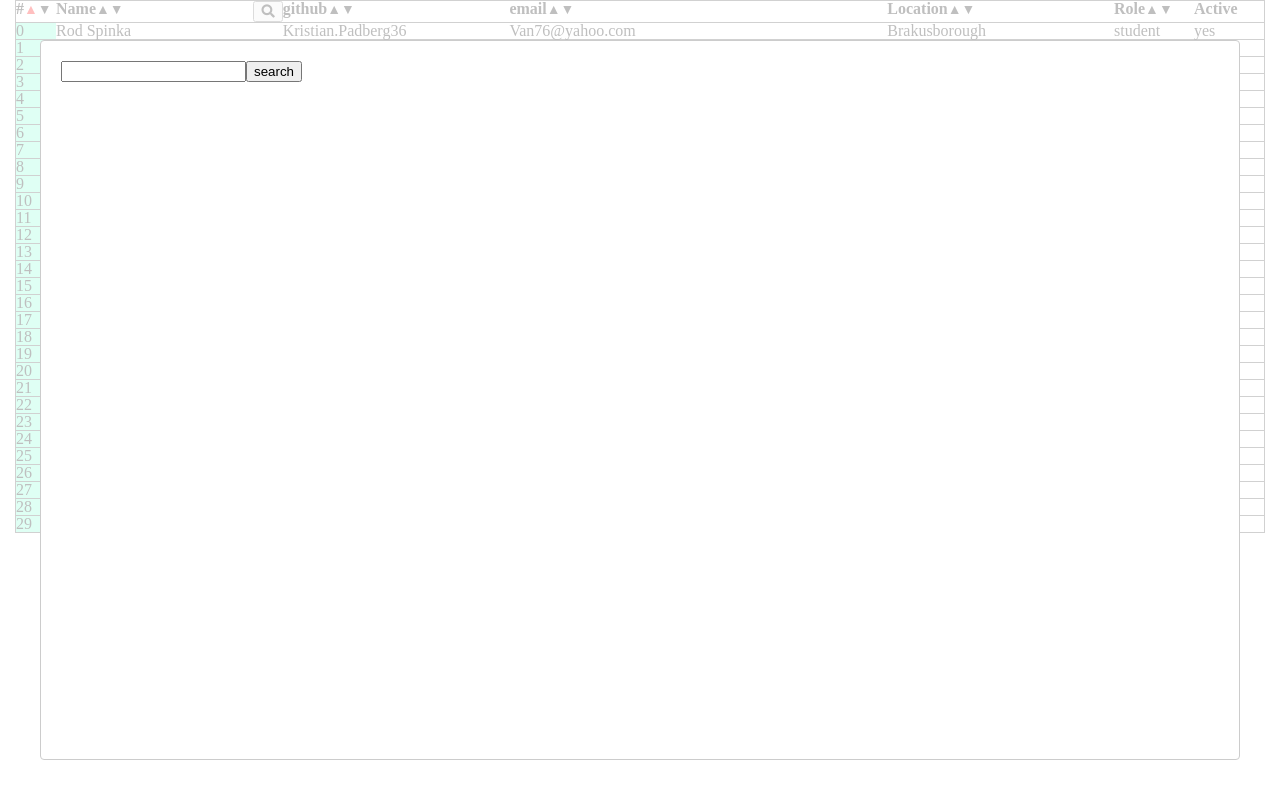
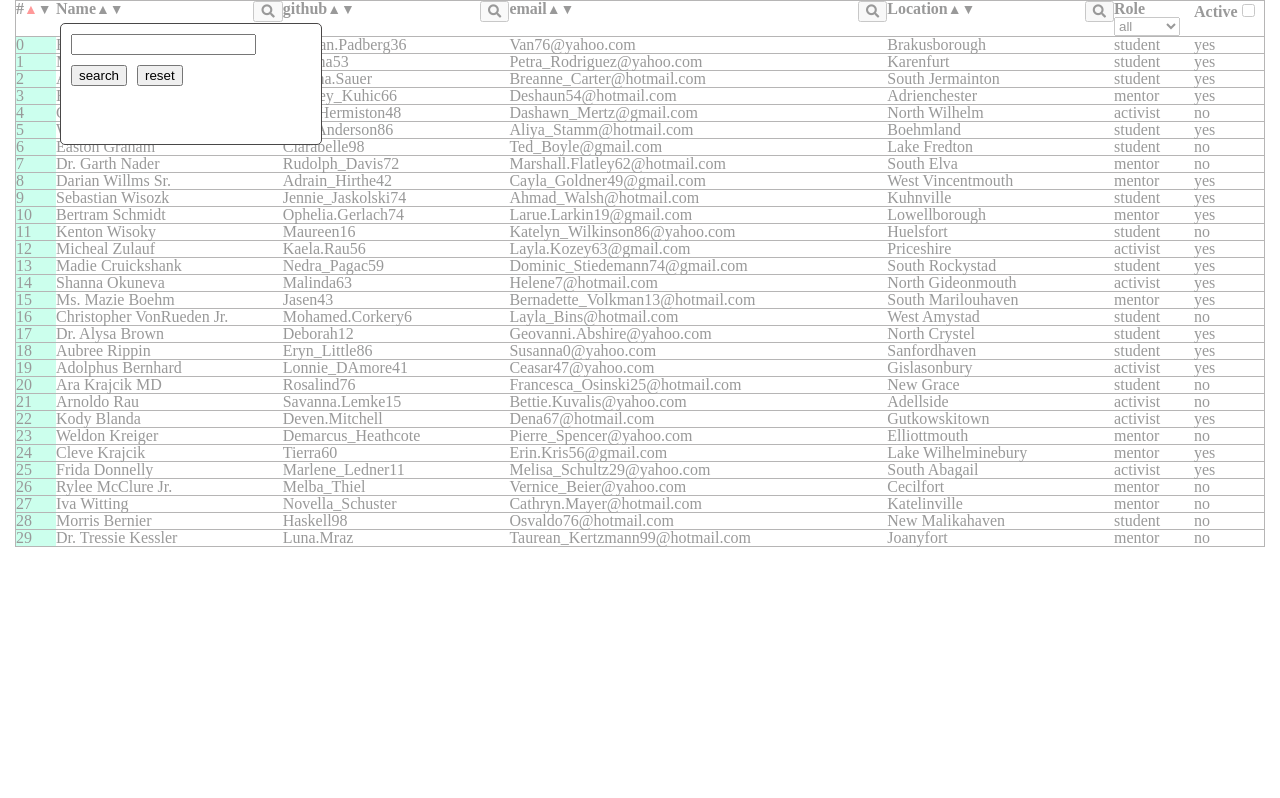
Before and after one commit to gagarin880120/datagrid, a React (Create React App) app in the folder datagrid/: page / in a window 1280 px wide. Both pictures are taken after a click on the button 268 px from the left and 11 px from the top of the page. Built offline with nearby package versions, Linux system fonts and the light colour scheme.

Commit message:
feat: add possibility to search by email, github and location fields, add select element (with roles) and checkbox (to show active members only)

```diff
--- a/datagrid/src/components/header_row/HeaderRow.jsx
+++ b/datagrid/src/components/header_row/HeaderRow.jsx
@@ -1,20 +1,21 @@
 import React, { useState } from 'react';
 import styles from './HeaderRow.module.css';
-import { useSelector, useDispatch } from 'react-redux';
+import { useDispatch } from 'react-redux';
 import Modal from 'react-modal';
 
-export default function HeaderRow() {
-  const students = useSelector(state => state.students);
+Modal.setAppElement('#root');
+
+export default function HeaderRow(props) {
   const dispatch = useDispatch();
   const [activeArrowId, setActiveArrowId] = useState('arrow1');
   const [modalIsOpen, setIsOpen] = useState(false);
-  const [request, setRequest] = useState('');
+  const [activeModalId, setActiveModalId] = useState('');
 
   function openModal() {
     setIsOpen(true);
   }
 
-  function closeModal(){
+  function closeModal() {
     setIsOpen(false);
   }
 
@@ -31,38 +32,6 @@ export default function HeaderRow() {
     })
   }
 
-  function sortDataUpward(category) {
-    const array = students;
-    array.sort((a, b) => a[category] > b[category] ? 1 : a[category] < b[category] ? -1 : 0)
-    return dispatch({
-      type: 'CHANGE_FIELD',
-      payload: {
-        students: [...array]
-      }
-    })
-  }
-
-  function sortDataDownward(category) {
-    const array = students;
-    array.sort((a, b) => a[category] > b[category] ? -1 : a[category] < b[category] ? 1 : 0)
-    return dispatch({
-      type: 'CHANGE_FIELD',
-      payload: {
-        students: [...array]
-      }
-    })
-  }
-
-  function filterByRequest(str, field) {
-    const array = students.filter(item => item[field].toLowerCase().includes(str))
-    return dispatch({
-      type: 'CHANGE_FIELD',
-      payload: {
-        students: array
-      }
-    })
-  }
-
   return (
     <div className={styles.wrapper}>
       <div className={styles.header}>
@@ -71,8 +40,8 @@ export default function HeaderRow() {
           className={styles.arrow}
           id="arrow1"
           style={activeArrowId === 'arrow1' ? activeArrowStyles : null}
-          onClick={(e) => {
-            sortDataUpward('id');
+          onClick={() => {
+            props.sortDataUpward('id');
             changeField('isSortedBy', 'id');
             setActiveArrowId('arrow1');
           }}
@@ -81,8 +50,8 @@ export default function HeaderRow() {
           className={styles.arrow}
           id="arrow2"
           style={activeArrowId === 'arrow2' ? activeArrowStyles : null}
-          onClick={(e) => {
-            sortDataDownward('id');
+          onClick={() => {
+            props.sortDataDownward('id');
             changeField('isSortedBy', 'id');
             setActiveArrowId('arrow2');
           }}
@@ -95,7 +64,7 @@ export default function HeaderRow() {
           style={activeArrowId === 'arrow3' ? activeArrowStyles : null}
           id="arrow3"
           onClick={() => {
-            sortDataUpward('name');
+            props.sortDataUpward('name');
             changeField('isSortedBy', 'name');
             setActiveArrowId('arrow3');
           }}
@@ -105,32 +74,63 @@ export default function HeaderRow() {
           id="arrow4"
           style={activeArrowId === 'arrow4' ? activeArrowStyles : null}
           onClick={() => {
-            sortDataDownward('name');
+            props.sortDataDownward('name');
             changeField('isSortedBy', 'name');
             setActiveArrowId('arrow4');
           }}
         >▼</span>
         <Modal
-          isOpen={modalIsOpen}
+          isOpen={(modalIsOpen && activeModalId === 'modal1') ? true : false}
+          id="modal1"
           onRequestClose={closeModal}
+          className={styles.modal}
+          overlayClassName={styles.overlay}
+          style={{
+            content: {
+              top: '23px',
+              left: '60px'
+            }
+          }}
         >
           <input
             type="text"
-            value={request}
-            onChange={(e) => setRequest(e.target.value)}
+            value={props.request.name}
+            onChange={(e) => props.setRequest({
+              name: e.target.value,
+              github: props.request.github,
+              email: props.request.email,
+              location: props.request.location
+            })}
           />
+          <br />
           <button
+            className={styles.modalButton}
             onClick={() => {
-              filterByRequest(request, 'name');
+              props.filterByRequest(props.request.name, 'name');
               closeModal();
             }}
           >
             search
           </button>
+          <button
+            className={styles.modalButton}
+            onClick={() => {
+              props.filterByRequest('', 'name');
+              setActiveArrowId('arrow1');
+              changeField('isSortedBy', 'id');
+              closeModal();
+              props.setIsChecked(false);
+            }}
+          >
+            reset
+          </button>
         </Modal>
         <button
           className={styles.search}
-          onClick={openModal}
+          onClick={() => {
+            setActiveModalId('modal1');
+            openModal();
+          }}
         >
           <i className="fas fa-search"></i>
         </button>
@@ -142,7 +142,7 @@ export default function HeaderRow() {
           id="arrow5"
           style={activeArrowId === 'arrow5' ? activeArrowStyles : null}
           onClick={() => {
-            sortDataUpward('github');
+            props.sortDataUpward('github');
             changeField('isSortedBy', 'github');
             setActiveArrowId('arrow5');
           }}
@@ -152,11 +152,66 @@ export default function HeaderRow() {
           id="arrow6"
           style={activeArrowId === 'arrow6' ? activeArrowStyles : null}
           onClick={() => {
-            sortDataDownward('github');
+            props.sortDataDownward('github');
             changeField('isSortedBy', 'github');
             setActiveArrowId('arrow6');
           }}
         >▼</span>
+        <Modal
+          isOpen={(modalIsOpen && activeModalId === 'modal2') ? true : false}
+          onRequestClose={closeModal}
+          className={styles.modal}
+          id="modal2"
+          overlayClassName={styles.overlay}
+          style={{
+            content: {
+              top: '23px',
+              left: '290px'
+            }
+          }}
+        >
+          <input
+            type="text"
+            value={props.request.github}
+            onChange={(e) => props.setRequest({
+              name: props.request.name,
+              github: e.target.value,
+              email: props.request.email,
+              location: props.request.location
+            })}
+          />
+          <br />
+          <button
+            className={styles.modalButton}
+            onClick={() => {
+              props.filterByRequest(props.request.github, 'github');
+              closeModal();
+            }}
+          >
+            search
+          </button>
+          <button
+            className={styles.modalButton}
+            onClick={() => {
+              props.filterByRequest('', 'github');
+              setActiveArrowId('arrow1');
+              changeField('isSortedBy', 'id');
+              closeModal();
+              props.setIsChecked(false);
+            }}
+          >
+            reset
+          </button>
+        </Modal>
+        <button
+          className={styles.search}
+          onClick={() => {
+            setActiveModalId('modal2');
+            openModal();
+          }}
+        >
+          <i className="fas fa-search"></i>
+        </button>
       </div>
       <div className={styles.header}>
         email
@@ -165,7 +220,7 @@ export default function HeaderRow() {
           style={activeArrowId === 'arrow7' ? activeArrowStyles : null}
           id="arrow7"
           onClick={() => {
-            sortDataUpward('email');
+            props.sortDataUpward('email');
             changeField('isSortedBy', 'email');
             setActiveArrowId('arrow7');
           }}
@@ -175,11 +230,66 @@ export default function HeaderRow() {
           id="arrow8"
           style={activeArrowId === 'arrow8' ? activeArrowStyles : null}
           onClick={() => {
-            sortDataDownward('email');
+            props.sortDataDownward('email');
             changeField('isSortedBy', 'email');
             setActiveArrowId('arrow8');
           }}
         >▼</span>
+        <Modal
+          isOpen={(modalIsOpen && activeModalId === 'modal3') ? true : false}
+          onRequestClose={closeModal}
+          className={styles.modal}
+          id="modal3"
+          overlayClassName={styles.overlay}
+          style={{
+            content: {
+              top: '23px',
+              left: '660px'
+            }
+          }}
+        >
+          <input
+            type="text"
+            value={props.request.email}
+            onChange={(e) => props.setRequest({
+              name: props.request.name,
+              github: props.request.github,
+              email: e.target.value,
+              location: props.request.location
+            })}
+          />
+          <br />
+          <button
+            className={styles.modalButton}
+            onClick={() => {
+              props.filterByRequest(props.request.email, 'email');
+              closeModal();
+            }}
+          >
+            search
+          </button>
+          <button
+            className={styles.modalButton}
+            onClick={() => {
+              props.filterByRequest('', 'email');
+              setActiveArrowId('arrow1');
+              changeField('isSortedBy', 'id');
+              closeModal();
+              props.setIsChecked(false);
+            }}
+          >
+            reset
+          </button>
+        </Modal>
+        <button
+          className={styles.search}
+          onClick={() => {
+            setActiveModalId('modal3');
+            openModal();
+          }}
+        >
+          <i className="fas fa-search"></i>
+        </button>
       </div>
       <div className={styles.header}>
         Location
@@ -188,7 +298,7 @@ export default function HeaderRow() {
           id="arrow9"
           style={activeArrowId === 'arrow9' ? activeArrowStyles : null}
           onClick={() => {
-            sortDataUpward('location');
+            props.sortDataUpward('location');
             changeField('isSortedBy', 'location');
             setActiveArrowId('arrow9');
           }}
@@ -198,37 +308,87 @@ export default function HeaderRow() {
           id="arrow10"
           style={activeArrowId === 'arrow10' ? activeArrowStyles : null}
           onClick={() => {
-            sortDataDownward('location');
+            props.sortDataDownward('location');
             changeField('isSortedBy', 'location');
             setActiveArrowId('arrow10');
           }}
         >▼</span>
+
+        <Modal
+          isOpen={(modalIsOpen && activeModalId === 'modal4') ? true : false}
+          onRequestClose={closeModal}
+          className={styles.modal}
+          id="modal4"
+          overlayClassName={styles.overlay}
+          style={{
+            content: {
+              top: '23px',
+              right: '210px'
+            }
+          }}
+        >
+          <input
+            type="text"
+            value={props.request.location}
+            onChange={(e) => props.setRequest({
+              name: props.request.name,
+              github: props.request.github,
+              email: props.request.email,
+              location: e.target.value
+            })}
+          />
+          <br />
+          <button
+            className={styles.modalButton}
+            onClick={() => {
+              props.filterByRequest(props.request.location, 'location');
+              closeModal();
+            }}
+          >
+            search
+          </button>
+          <button
+            className={styles.modalButton}
+            onClick={() => {
+              props.filterByRequest('', 'location');
+              setActiveArrowId('arrow1');
+              changeField('isSortedBy', 'id');
+              closeModal();
+              props.setIsChecked(false);
+            }}
+          >
+            reset
+          </button>
+        </Modal>
+        <button
+          className={styles.search}
+          onClick={() => {
+            setActiveModalId('modal4');
+            openModal();
+          }}
+        >
+          <i className="fas fa-search"></i>
+        </button>
       </div>
       <div className={styles.header}>
         Role
-        <span
-          className={styles.arrow}
-          id="arrow11"
-          style={activeArrowId === 'arrow11' ? activeArrowStyles : null}
-          onClick={() => {
-            sortDataUpward('role');
-            changeField('isSortedBy', 'role');
-            setActiveArrowId('arrow11');
-          }}
-        >▲</span>
-        <span
-          className={styles.arrow}
-          id="arrow12"
-          style={activeArrowId === 'arrow12' ? activeArrowStyles : null}
-          onClick={() => {
-            sortDataDownward('role');
-            changeField('isSortedBy', 'role');
-            setActiveArrowId('arrow12');
-          }}
-        >▼</span>
+        <select
+          value={props.selectValue}
+          onChange={props.handleSelectChange}
+        >
+          <option value="all">all</option>
+          <option value="mentor">mentor</option>
+          <option value="activist">activist</option>
+          <option value="student">student</option>
+        </select>
       </div>
       <div className={styles.header}>
         Active
+        <input
+          type="checkbox"
+          checked={props.isChecked}
+          onChange={props.handleCheckboxChange}
+        />
       </div>
     </div>
   )
--- a/datagrid/src/components/header_row/HeaderRow.module.css
+++ b/datagrid/src/components/header_row/HeaderRow.module.css
@@ -21,6 +21,32 @@
   float: right;
 }
 
+.modal {
+  width: 240px;
+  height: 100px;
+  position: absolute;
+  /* top: 20px;
+  left: 60px; */
+  background-color: #ffffff;
+  border: 1px solid rgb(73, 71, 71);
+  outline: 0;
+  border-radius: 5px;
+  padding: 10px;
+}
+
+.overlay {
+  position: fixed;
+  top: 0;
+  left: 0;
+  right: 0;
+  bottom: 0;
+  background-color: rgba(255,255,255,.6);
+}
+
+.modalButton {
+  margin: 10px 10px 0 0;
+}
+
 /* .input {
   position: absolute;
   top: 20px;
--- a/datagrid/src/containers/table/Table.jsx
+++ b/datagrid/src/containers/table/Table.jsx
@@ -6,10 +6,114 @@ import Row from '../../components/row/Row';
 
 function Table() {
   const students = useSelector(state => state.students);
+  const [currentStudentsList, setCurrentStudentsList] = useState(students);
   const [rows, setRows] = useState(null);
+  const [isChecked, setIsChecked] = useState(false);
+  const [isFilteredByRole, setIsFilteredByRole] = useState(false);
+  const [roleFilteredBy, setRoleFilteredBy] = useState('');
+  const [selectValue, setSelectValue] = useState('');
+  const [request, setRequest] = useState({
+    name: '',
+    github: '',
+    email: '',
+    location: ''
+  });
+  const [isFilteredByString, setIsFilteredByString] = useState(false);
+  const [stringFieldFilteredBy, setStringFieldFilteredBy] = useState('');
+
+  function sortDataUpward(category) {
+    const array = currentStudentsList;
+    array.sort((a, b) => a[category] > b[category] ? 1 : a[category] < b[category] ? -1 : 0);
+    setCurrentStudentsList([...array]);
+  }
+
+  function sortDataDownward(category) {
+    const array = currentStudentsList;
+    array.sort((a, b) => a[category] > b[category] ? -1 : a[category] < b[category] ? 1 : 0);
+    setCurrentStudentsList([...array]);
+  }
+
+  function filterByRequest(request, field) {
+    setIsFilteredByString(true);
+    setStringFieldFilteredBy(field);
+    const array = students.filter(item => item[field].toLowerCase().includes(request));
+    setCurrentStudentsList(array);
+  }
+
+  function filterByRole(arr, str) {
+    let array = [];
+    setIsFilteredByRole(true);
+    if (str === 'all') {
+      array = arr;
+    } else {
+      array = arr.filter(item => item.role === str);
+    }
+    setCurrentStudentsList(array);
+    return array;
+  }
+
+  function handleCheckboxChange(e) {
+    setIsChecked(e.target.checked);
+    if (isFilteredByRole) {
+      if (e.target.checked) {
+        filterByRole(students, roleFilteredBy);
+        setCurrentStudentsList(currentStudentsList.filter(item => item.isActive))
+      } else {
+        filterByRole(students, roleFilteredBy);
+      }
+    } else {
+      if (e.target.checked) {
+        setCurrentStudentsList(currentStudentsList.filter(item => item.isActive))
+      } else {
+        setCurrentStudentsList(students);
+      }
+    }
+  }
+
+  function handleSelectChange(e) {
+    setSelectValue(e.target.value);
+    if (isFilteredByString) {
+      if (e.target.value === 'mentor') {
+        setCurrentStudentsList(currentStudentsList.filter(item => item.role === 'mentor'));
+      } else if (e.target.value === 'activist') {
+        setCurrentStudentsList(currentStudentsList.filter(item => item.role === 'activist'));
+      } else {
+        setCurrentStudentsList(currentStudentsList.filter(item => item.role === 'student'));
+      }
+    } else if (isChecked) {
+      console.log('hi')
+      if (e.target.value === 'mentor') {
+        setRoleFilteredBy('mentor');
+        setCurrentStudentsList(filterByRole(students, 'mentor').filter(item => item.isActive));
+      } else if (e.target.value === 'activist') {
+        setRoleFilteredBy('activist');
+        setCurrentStudentsList(filterByRole(students, 'activist').filter(item => item.isActive));
+      } else if (e.target.value === 'student') {
+        setRoleFilteredBy('student');
+        setCurrentStudentsList(filterByRole(students, 'student').filter(item => item.isActive));
+      } else {
+        setRoleFilteredBy('all');
+        setCurrentStudentsList(filterByRole(students, 'all').filter(item => item.isActive));
+      }
+    } else {
+      if (e.target.value === 'mentor') {
+        setRoleFilteredBy('mentor');
+        filterByRole(students, 'mentor');
+      } else if (e.target.value === 'activist') {
+        setRoleFilteredBy('activist');
+        filterByRole(students, 'activist');
+      } else if (e.target.value === 'student') {
+        setRoleFilteredBy('student');
+        filterByRole(students, 'student');
+      } else {
+        setRoleFilteredBy('all');
+        filterByRole(students, 'all');
+      }
+    }
+  }
 
   useEffect(() => {
-    setRows(students.map(item => {
+    setRows(currentStudentsList.map(item => {
       return (
         <Row
           key={item.id}
@@ -23,11 +127,22 @@ function Table() {
         />
       )
     }))
-  }, [students])
+  }, [currentStudentsList])
 
   return (
     <div className={styles.wrapper}>
-      <HeaderRow />
+      <HeaderRow
+        sortDataUpward={sortDataUpward}
+        sortDataDownward={sortDataDownward}
+        filterByRequest={filterByRequest}
+        handleCheckboxChange={handleCheckboxChange}
+        isChecked={isChecked}
+        setIsChecked={setIsChecked}
+        request={request}
+        setRequest={setRequest}
+        selectValue={selectValue}
+        handleSelectChange={handleSelectChange}
+      />
       {rows}
     </div>
   );
--- a/datagrid/src/redux/store.js
+++ b/datagrid/src/redux/store.js
@@ -3,6 +3,7 @@ import students from '../api/students';
 
 const initialState = {
   students: students.data,
+  currentStudentsData: students.data,
   isSortedBy: 'id',
 }
 
```
Also changed, not shown: 1 other file (tests, documents, lock files or other folders).
